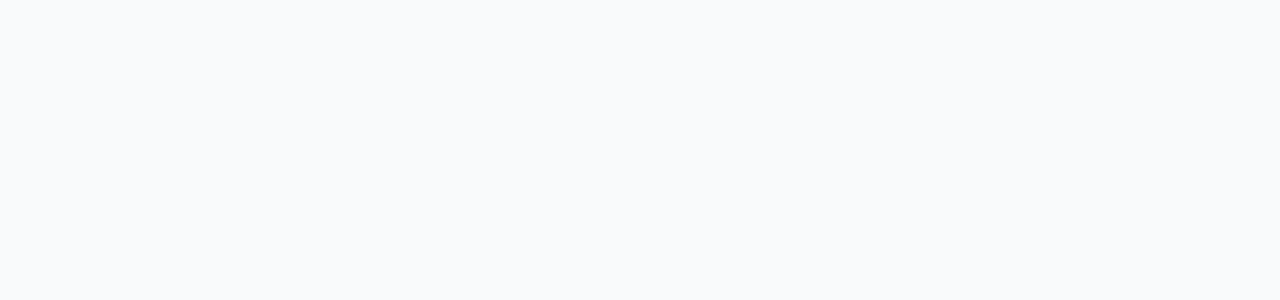
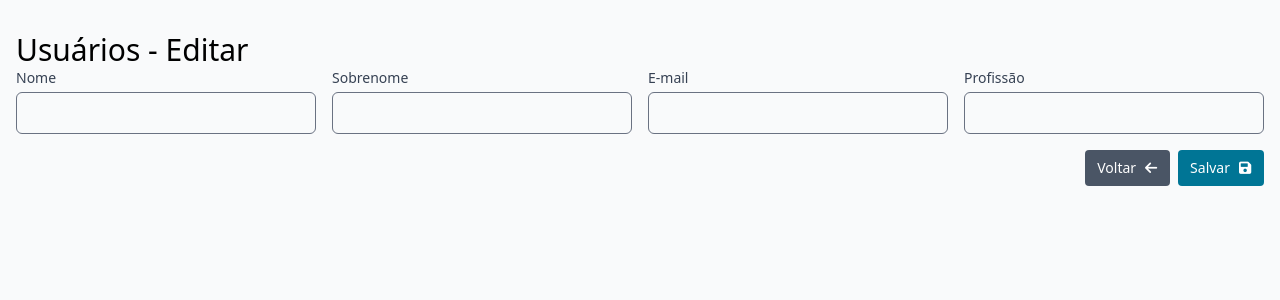
Before and after one commit to filiperaupp/logical-mind-challenge, a Vue app: page /users/save/1 in a window 1280 px wide. Before the commit this address had no page. Shown: the top 300 px of the page. Built offline with nearby package versions, Linux system fonts and the light colour scheme; no server answers; what miragejs would draw is missing.

Commit message:
feat: adiciona formulário de criação/edição de usuário, sincroniza endpoints com a api do mirageJs

```diff
--- /dev/null
+++ b/src/components/BaseLoader.vue
@@ -0,0 +1,12 @@
+<template>
+  <div class="flex justify-center items-center space-x-2">
+    <div
+      class="w-5 h-5 border-2 border-cyan-600 border-t-transparent rounded-full animate-spin"
+    ></div>
+    <span class="text-gray-600">Carregando dados...</span>
+  </div>
+</template>
+
+<script setup lang="ts"></script>
+
+<style scoped></style>
--- a/src/components/BaseTable.vue
+++ b/src/components/BaseTable.vue
@@ -8,12 +8,7 @@
     <tbody>
       <tr v-if="isLoading">
         <td colspan="4" class="py-6 text-center">
-          <div class="flex justify-center items-center space-x-2">
-            <div
-              class="w-5 h-5 border-2 border-cyan-500 border-t-transparent rounded-full animate-spin"
-            ></div>
-            <span class="text-gray-600">Carregando dados...</span>
-          </div>
+          <BaseLoader />
         </td>
       </tr>
       <template v-else>
@@ -24,6 +19,8 @@
 </template>
 
 <script setup lang="ts">
+import BaseLoader from './BaseLoader.vue'
+
 defineProps<{
   isLoading: boolean
   columns: string[]
--- a/src/router/index.ts
+++ b/src/router/index.ts
@@ -15,6 +15,7 @@
       children: [
         { path: 'list', component: UserList },
         { path: 'save', component: UserSave },
+        { path: 'save/:id', component: UserSave },
       ],
     },
   ],
--- a/src/utils/mirage.ts
+++ b/src/utils/mirage.ts
@@ -69,7 +69,7 @@
         const paginatedUsers = users.slice(start, end)
 
         return {
-          users: paginatedUsers,
+          result: paginatedUsers,
           meta: {
             total,
             page,
@@ -86,7 +86,8 @@
 
       this.get('/users/:id', (schema, request) => {
         const id = request.params.id
-        return schema.find('user', id)
+        const user = schema.find('user', id)
+        return { result: user }
       })
 
       this.put('/users/:id', (schema, request) => {
--- a/src/utils/mirageMockData.ts
+++ b/src/utils/mirageMockData.ts
@@ -25,15 +25,15 @@
 ]
 
 const jobs = [
-  'Professor',
-  'Engenheiro',
-  'Médico',
-  'Advogado',
-  'Designer',
-  'Programador',
-  'Enfermeiro',
-  'Arquiteto',
-  'Farmacêutico',
+  'Professor(a)',
+  'Engenheiro(a)',
+  'Médico(a)',
+  'Advogado(a)',
+  'Designer(a)',
+  'Programador(a)',
+  'Enfermeiro(a)',
+  'Arquiteto(a)',
+  'Farmacêutico(a)',
   'Jornalista',
 ]
 
--- a/src/views/user/UserList.vue
+++ b/src/views/user/UserList.vue
@@ -14,17 +14,21 @@
       <BaseTable :columns="['id', 'nome', 'e-mail', 'ações']" :is-loading="isLoading">
         <tr v-for="user in users" :key="user.id" class="border-t last:border-b">
           <td class="px-4 py-3">{{ user.id }}</td>
-          <td class="px-4 py-3 hidden md:table-cell">{{ user.first_name }} {{ user.last_name }}</td>
+          <td class="px-4 py-3 hidden md:table-cell">{{ user.firstName }} {{ user.lastName }}</td>
           <td class="px-4 py-3 hidden sm:table-cell">{{ user.email }}</td>
           <td class="px-4 py-3 flex gap-1">
             <BaseButton icon="eye" />
-            <BaseButton icon="pencil" />
+            <BaseButton icon="pencil" @click="goToEditPage(user.id)" />
             <BaseButton icon="trash" colorClass="bg-red-700 hover:bg-red-800 focus:ring-red-300" />
           </td>
         </tr>
       </BaseTable>
     </div>
-    <ListPaginatation class="mt-4" :pages="5" />
+    <ListPaginatation
+      class="mt-4"
+      :pages="pagination.totalPages"
+      @pageChange="loadData({ page: $event })"
+    />
   </div>
 </template>
 
@@ -33,8 +37,14 @@
 import BaseTable from '@/components/BaseTable.vue'
 import ListPaginatation from '@/components/ListPaginatation.vue'
 import axios from 'axios'
-import { ref } from 'vue'
+import { reactive, ref } from 'vue'
 import { useRouter } from 'vue-router'
+
+interface GetRequestParmas {
+  page: number
+  perPage?: number
+  search?: string
+}
 
 const router = useRouter()
 
@@ -42,54 +52,28 @@
   router.push('/users/save')
 }
 
+const goToEditPage = (id: number) => {
+  router.push(`/users/save/${id}`)
+}
+
 const isLoading = ref(false)
-const users = [
-  {
-    id: 2,
-    email: 'janet.weaver@reqres.in',
-    first_name: 'Janet',
-    last_name: 'Weaver',
-    avatar: 'https://reqres.in/img/faces/2-image.jpg',
-  },
-  {
-    id: 3,
-    email: 'emma.wong@reqres.in',
-    first_name: 'Emma',
-    last_name: 'Wong',
-    avatar: 'https://reqres.in/img/faces/3-image.jpg',
-  },
-  {
-    id: 4,
-    email: 'eve.holt@reqres.in',
-    first_name: 'Eve',
-    last_name: 'Holt',
-    avatar: 'https://reqres.in/img/faces/4-image.jpg',
-  },
-  {
-    id: 5,
-    email: 'charles.morris@reqres.in',
-    first_name: 'Charles',
-    last_name: 'Morris',
-    avatar: 'https://reqres.in/img/faces/5-image.jpg',
-  },
-  {
-    id: 6,
-    email: 'tracey.ramos@reqres.in',
-    first_name: 'Tracey',
-    last_name: 'Ramos',
-    avatar: 'https://reqres.in/img/faces/6-image.jpg',
-  },
-]
+const users = ref([])
+const pagination = reactive({ page: 1, totalPages: 1 })
 
-// axios
-//   .get('https://reqres.in/api/users', { headers: { 'x-api-key': 'reqres-free-v1' } })
-//   .then((data) => {
-//     console.log(data)
-//   })
-
-axios.get('http://localhost:5173/api/users').then((data) => {
-  console.log(data)
-})
+const loadData = ({ page, perPage = 10, search = '' }: GetRequestParmas) => {
+  isLoading.value = true
+  axios
+    .get('http://localhost:5173/api/users', { params: { page, perPage, search } })
+    .then(({ data }) => {
+      console.log(data)
+      users.value = data.result
+      pagination.totalPages = data.meta.totalPages
+    })
+    .finally(() => {
+      isLoading.value = false
+    })
+}
+loadData({ page: 1 })
 </script>
 
 <style scoped></style>
--- a/src/views/user/UserSave.vue
+++ b/src/views/user/UserSave.vue
@@ -1,5 +1,7 @@
 <template>
-  <div>User Save</div>
+  <h1 class="text-3xl">Usuários - {{ title }}</h1>
+  <BaseLoader v-if="isLoadingData" class="my-4" />
+  <template v-else>
     <div class="grid w-full lg:grid-cols-4 md:grid-cols-2 grid-cols-1 gap-4">
       <InputText label="Nome" v-model="firstName" :error-message="errors.firstName" />
       <InputText label="Sobrenome" v-model="lastName" :error-message="errors.lastName" />
@@ -7,8 +9,16 @@
       <InputText label="Profissão" v-model="job" :error-message="errors.job" />
     </div>
     <div class="flex justify-end mt-4">
+      <BaseButton
+        class="mr-2"
+        text="Voltar"
+        icon="arrow-left"
+        colorClass="bg-gray-600"
+        @click="goToList()"
+      />
       <BaseButton text="Salvar" icon="save" @click="onSubmit" />
     </div>
+  </template>
 </template>
 
 <script setup lang="ts">
@@ -16,6 +26,13 @@
 import * as yup from 'yup'
 import BaseButton from '@/components/BaseButton.vue'
 import InputText from '@/components/forms/InputText.vue'
+import axios from 'axios'
+import { useRoute, useRouter } from 'vue-router'
+import BaseLoader from '@/components/BaseLoader.vue'
+import { ref } from 'vue'
+
+const router = useRouter()
+const route = useRoute()
 
 const schema = yup.object({
   firstName: yup.string().required().label('Nome'),
@@ -24,14 +41,49 @@
   job: yup.string().required().label('Profissão'),
 })
 
-const { defineField, handleSubmit, errors } = useForm({ validationSchema: schema })
+const { defineField, handleSubmit, errors, setValues } = useForm({
+  validationSchema: schema,
+})
 const [firstName] = defineField('firstName')
 const [lastName] = defineField('lastName')
 const [email] = defineField('email')
 const [job] = defineField('job')
 
+const isLoadingData = ref(false)
+const isLoadingAction = ref(false)
+
+const id = route.params.id
+if (id) {
+  isLoadingData.value = true
+  axios
+    .get(`http://localhost:5173/api/users/${id}`)
+    .then(({ data }) => {
+      console.log(data)
+      setValues(data.result)
+    })
+    .finally(() => {
+      isLoadingData.value = false
+    })
+}
+const title = id ? 'Editar' : 'Criar'
+
+const goToList = () => {
+  router.push('/users/list')
+}
+
 const onSubmit = handleSubmit((values) => {
   console.log('submit', values)
+  isLoadingAction.value = true
+  const saveRequest = id
+    ? axios.put(`http://localhost:5173/api/users/${id}`, values)
+    : axios.post('http://localhost:5173/api/users', values)
+  saveRequest
+    .then(() => {
+      router.push('/users/list')
+    })
+    .finally(() => {
+      isLoadingAction.value = false
+    })
 })
 </script>
 
```
Lines whose indentation alone changed are shown as unchanged.
